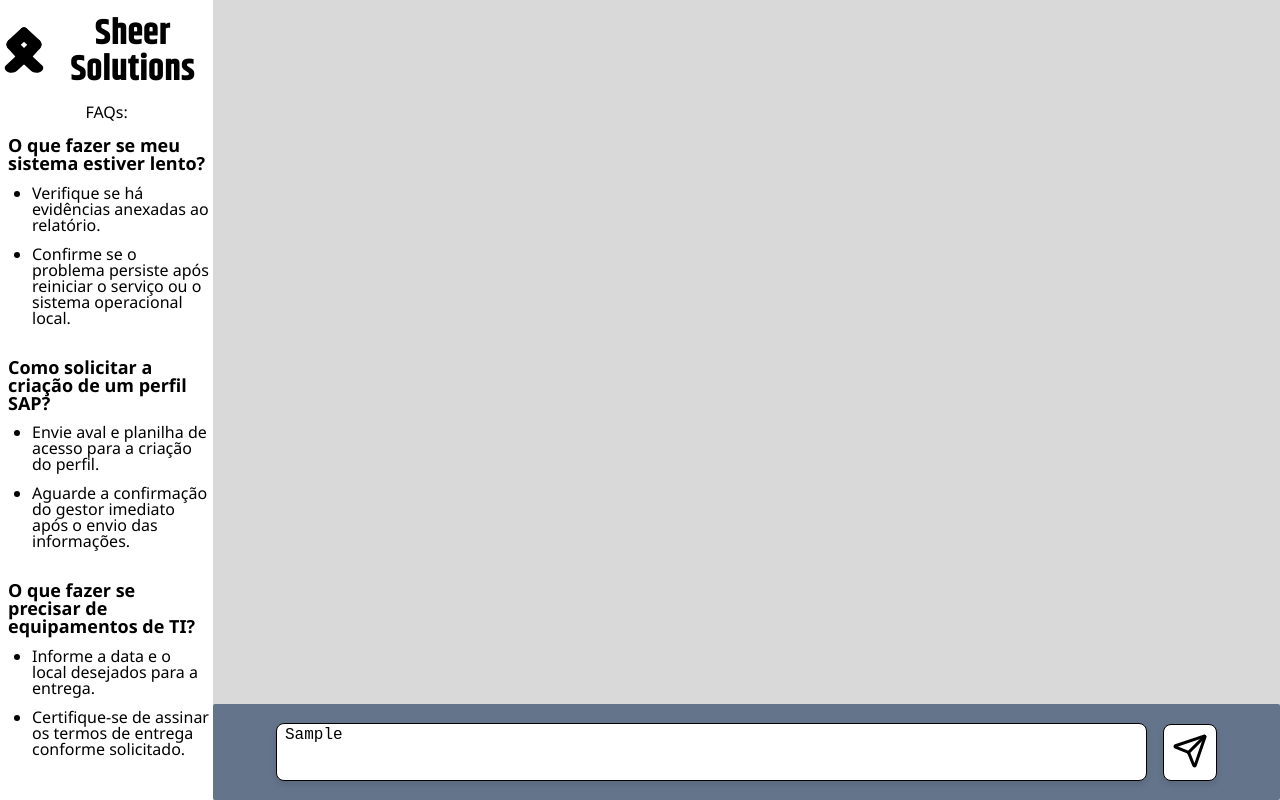
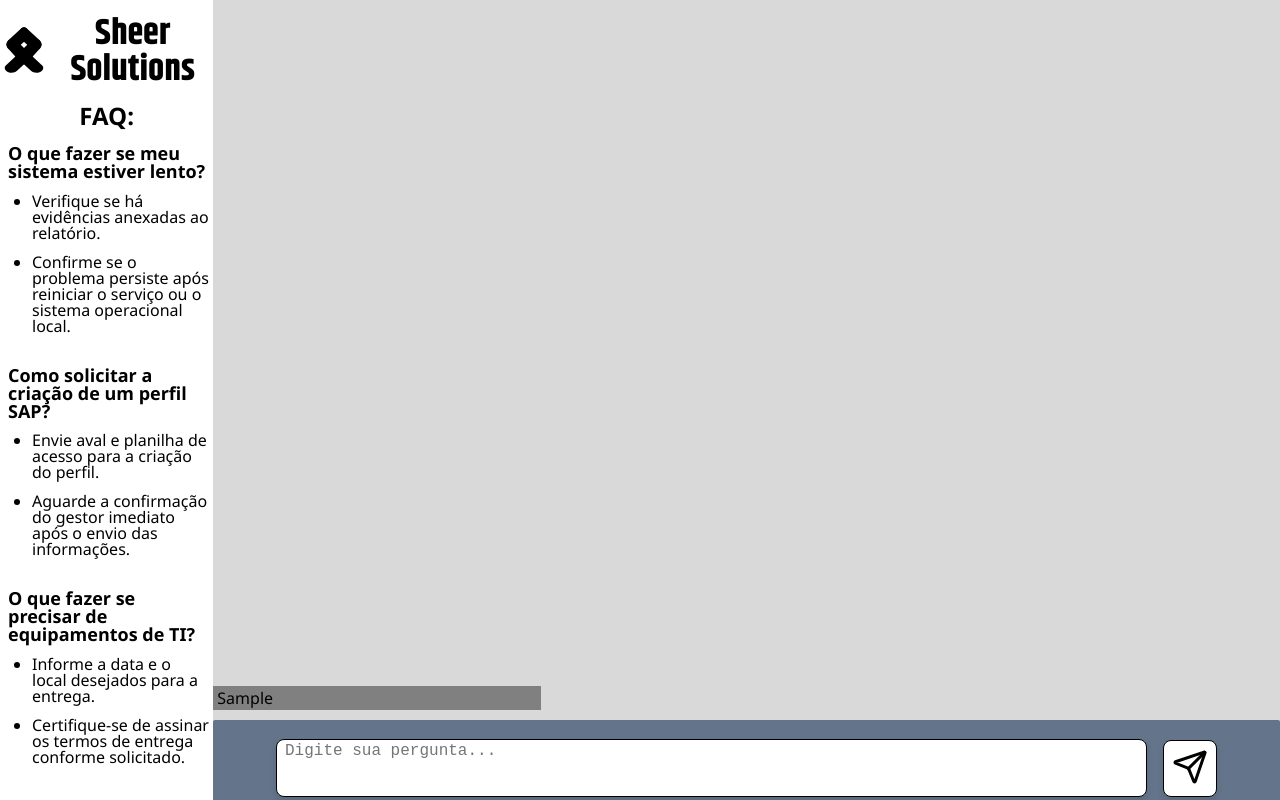
Before and after one commit to Leandro-Sales1/sheersolution, a React (Create React App) app: page / in a window 1280 px wide. Both pictures are taken after typing "Sample" into the empty fields and a click on the button 1190 px from the left and 752 px from the top of the page. Built offline with nearby package versions, Linux system fonts and the light colour scheme.

Commit message:
"Updated JSX syntax to use className instead of class, added Dialogue component to Content, and made minor styling changes to Content and LeftSideBar components."

```diff
--- a/src/App.js
+++ b/src/App.js
@@ -4,9 +4,9 @@ import './app.css'
 
 function App() {
   return (
-    <section class="main-section">
+    <section className="main-section">
       <LeftSideBar />
-      <Content />
+      <Content/>
     </section>
   );
 }
--- a/src/components/content/Content.js
+++ b/src/components/content/Content.js
@@ -1,24 +1,38 @@
 import { useState } from "react"
 import { LuSend } from "react-icons/lu";
 import './content.css'
+import Dialogue from "../dialogue-area/Dialogue";
+
+
 
 export default function Content() {
   const [value, setValue] = useState('')
+  const [chat, setChat] = useState([])
+
 
   function handleForm(e) {
     e.preventDefault()
+    setChat([...chat, value])
+    setValue('')
   }
 
+
+
+
+
+
+
   return (
-    <main class="main-container">
-      <div class="form-wrapper">
-        <form class="form-container">
+    <main className="main-container">
+      <Dialogue chat={chat} />
+      <div className="form-wrapper">
+        <form className="form-container">
           <textarea placeholder="Digite sua pergunta..." value={value}
             rows={10} cols={50} wrap="soft"
             onChange={(e) => setValue(e.target.value)}
-            class="input-field"></textarea>
+            className="input-field"></textarea>
           <button onClick={(e) => handleForm(e)} type="submit"
-            class="submit-button"><LuSend className="icon" /></button>
+            className="submit-button"><LuSend className="icon" /></button>
         </form>
       </div>
     </main>
--- a/src/components/content/content.css
+++ b/src/components/content/content.css
@@ -3,10 +3,8 @@
 }
 
 .form-wrapper {
-  width: 100%;
-  height: 100vh;
-  display: flex;
-  flex-direction: column-reverse;
+  position: relative;
+  bottom: 0;
 }
 
 .form-container {
@@ -14,8 +12,6 @@
   border-radius: 0.125rem;
   height: 6rem;
   gap: 1rem;
-  position: relative;
-  bottom: 0;
   display: flex;
   align-items: center;
   justify-content: center;
--- /dev/null
+++ b/src/components/dialogue-area/Dialogue.js
@@ -0,0 +1,15 @@
+import './dialogue.css'
+
+export default function Dialogue({ chat }) {
+  return (
+    <section className="dialogue-section">
+      {chat.map((message, index) => (
+        <div className='message-div' key={index}>
+          <p className='label-message'> {message}</p>
+          <label className='label-icon'></label>
+        </div>
+      ))
+      }
+    </section >
+  )
+}
--- /dev/null
+++ b/src/components/dialogue-area/dialogue.css
@@ -0,0 +1,32 @@
+.dialogue-section{
+  display: flex;
+  flex-direction: column-reverse;
+  position: relative;
+  height: 90vh;
+}
+
+.message-div{
+  text-wrap: wrap;
+
+}
+
+.label-message{
+  position: relative;
+  left: 0;
+  margin: 10px 0;
+  max-width: 20rem;
+  padding: 4px;
+  background-color: gray;
+  text-wrap: wrap;
+  overflow: hidden;
+
+}
+
+.label-icon{
+  position: absolute;
+  top: 0;
+  z-index: var(--layer-1);
+  display: block;
+  width: 8px;
+  height: 13px;
+}
--- a/src/components/left-side-bar/LeftSideBar.js
+++ b/src/components/left-side-bar/LeftSideBar.js
@@ -5,19 +5,19 @@ export default function LeftSideBar() {
 
   return (
     <>
-      <section class="sidebar">
-        <div class="logo-container">
-          <img alt="logo" class="logo" src="/assets/logo.svg" />
-          <h2 class="company-name">Sheer Solutions</h2>
+      <section className="sidebar">
+        <div className="logo-container">
+          <img alt="logo" className="logo" src="/assets/logo.svg" />
+          <h2 className="company-name">Sheer Solutions</h2>
         </div>
-        <p class="solutions-text">FAQs:</p>
-        <div class="faq-div">
-          {faqs.map((faq) => {
+        <p className="solutions-text">FAQ:</p>
+        <div className="faq-div">
+          {faqs.map((faq, index) => {
             return (
-              <ul className='faq-question'>
+              <ul key={index} className='faq-question'>
                 {faq.question}
-                <li className='faq-answer'>{faq.answer1}</li>
-                <li className='faq-answer'>{faq.answer2}</li>
+                <li key={faq.answer1} className='faq-answer'>{faq.answer1}</li>
+                <li key={faq.answer2} className='faq-answer'>{faq.answer2}</li>
               </ul>
             )
           })}
--- a/src/components/left-side-bar/leftSideBar.css
+++ b/src/components/left-side-bar/leftSideBar.css
@@ -24,6 +24,8 @@
 }
 
 .solutions-text {
+  font-size: x-large;
+  font-weight: 600;
   margin-top: 1rem;
   text-align: center;
 }
```
